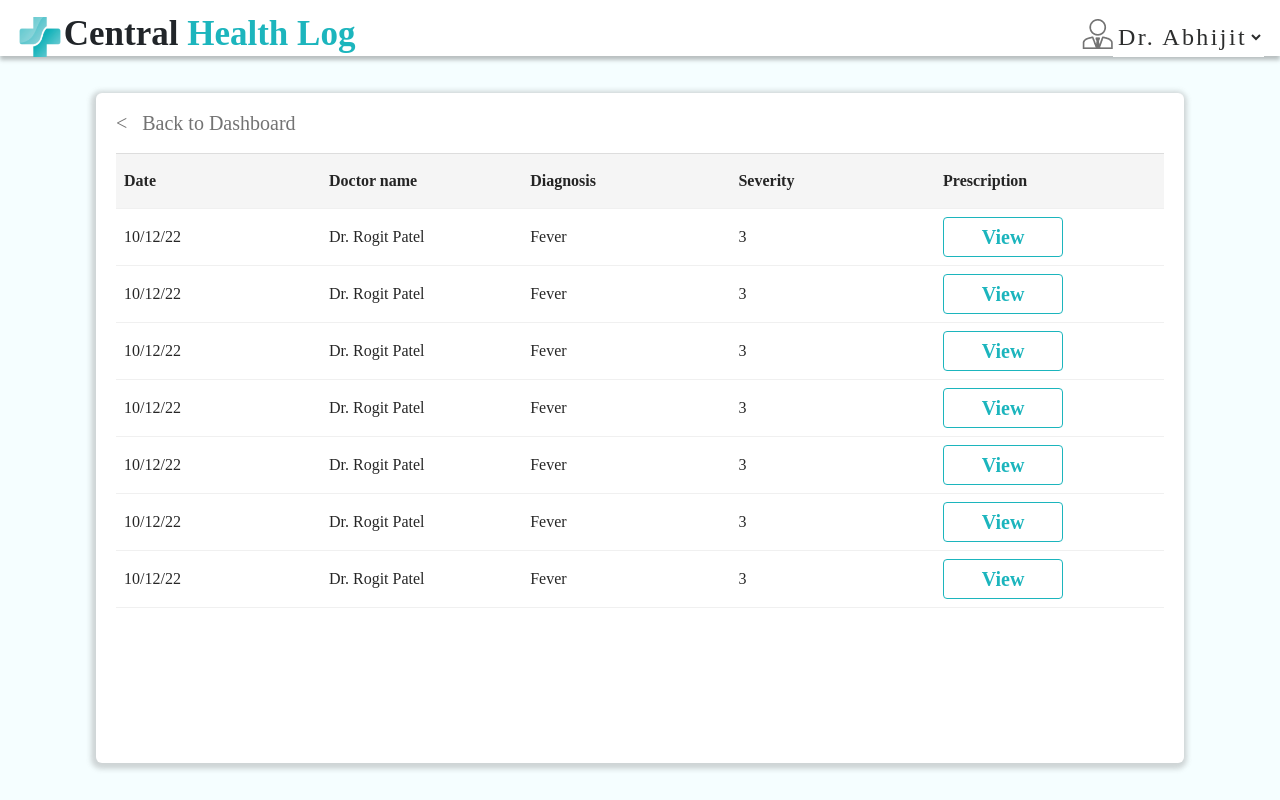
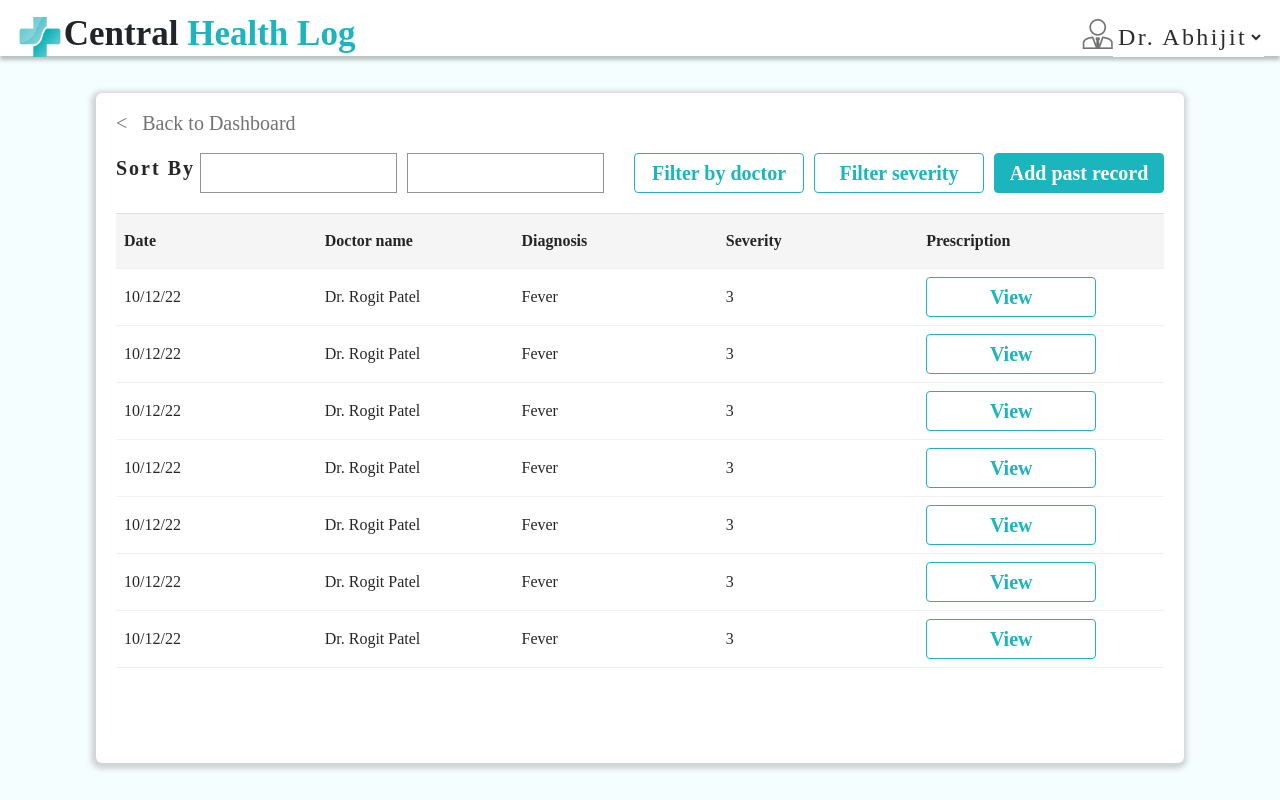
Before and after one commit to AkankshaGaonkar-Deloitte/Central-Health-Log, an Angular app in the folder CHL-Frontend/: page / in a window 1280 px wide. Built offline with nearby package versions, Linux system fonts and the light colour scheme.

Commit message:
search bars and filter buttons added to past record section

```diff
--- a/CHL-Frontend/src/app/components/past-records/past-records.component.html
+++ b/CHL-Frontend/src/app/components/past-records/past-records.component.html
@@ -3,6 +3,22 @@
     <div class="parent-container">
         <div class="sub-container">
             <div id="text1"><a href="#" ></a>&lt; &nbsp; Back to Dashboard</div>
+            <div class="search-filter">
+                <div class="left">
+                    <div id="sort-by">Sort By</div>
+                    <div style="margin-right: 10px;">
+                        <app-input [ipConfig]="ipConfig" (outputEmit)="onClickEventReceived($event)"></app-input>
+                    </div>
+                    <div>
+                        <app-input [ipConfig]="ipConfig" (outputEmit)="onClickEventReceived($event)"></app-input>
+                    </div>
+                </div>
+                <div class="right">
+                    <div style="margin-left: 10px;"><app-button [btntext]="'Filter by doctor'" [btnConfig]="textBtnConfig" ></app-button></div>
+                    <div style="margin-left: 10px;"><app-button [btntext]="'Filter severity'" [btnConfig]="textBtnConfig" ></app-button></div>
+                    <div style="margin-left: 10px;"><app-button [btntext]="'Add past record'" [btnConfig]="textBtnConfig2" ></app-button></div>
+                </div>
+            </div>
             <div class="sub-container-2">
                 <table>
                     <tr>
--- a/CHL-Frontend/src/app/components/past-records/past-records.component.scss
+++ b/CHL-Frontend/src/app/components/past-records/past-records.component.scss
@@ -1,7 +1,6 @@
 .main-container {
     width: 100vw;
     height: 100vh;
-}
 
     #nav-bar {
         height: 7%;
@@ -14,7 +13,6 @@
         flex-direction: row;
         justify-content: center;
         align-items: center;
-}
 
         .sub-container {
             background-color: #ffff;
@@ -22,7 +20,52 @@
             border-radius: 6px;
             width: 85%;
             height: 90%;
+
+            .search-filter {
+                display: flex;
+                justify-content: space-between;
+                margin: 20px;
+
+                .left {
+                    display: flex;
+                    justify-content: space-between;
+
+                    #sort-by {
+                        width: 84px;
+                        height: 30px;
+
+                        font-family: 'Poppins';
+                        font-style: normal;
+                        font-weight: 600;
+                        font-size: 20px;
+                        line-height: 30px;
+                        letter-spacing: 0.1em;
+                        color: rgba(0, 0, 0, 0.85);
                     }
+
+
+                }
+
+                .right {
+                    display: flex;
+                    justify-content: space-between;
+                }
+            }
+
+            .sub-container-2 {
+                position: relative;
+                margin: 20px;
+            }
+        }
+
+    }
+}
+
+
+
+
+
+
 
 #text1 {
     font-family: "Montserrat";
@@ -33,11 +76,6 @@
     color: #737373;
     padding-top: 20px;
     padding-left: 20px;
-}
-
-.sub-container-2 {
-    position: relative;
-    margin: 20px;
 }
 
 table {
--- a/CHL-Frontend/src/app/components/past-records/past-records.component.ts
+++ b/CHL-Frontend/src/app/components/past-records/past-records.component.ts
@@ -13,7 +13,7 @@ export class PastRecordsComponent implements OnInit {
       background: '#fff',
       color: '#1CB5BD',
       height: '40px',
-      width: '120px',
+      width: '170px',
       fontFamily: 'Montserrat',
       fontStyle: 'normal',
       fontWeight: '500',
@@ -21,12 +21,52 @@ export class PastRecordsComponent implements OnInit {
       lineHeight: '24px',
       textAlign: 'center',
 
-      }
+    }
   };
 
-constructor() { }
+  textBtnConfig2 = {
+    type: "submit",
+    styles: {
+      background: '#1CB5BD',
+      color: '#fff',
+      height: '40px',
+      width: '170px',
+      fontFamily: 'Montserrat',
+      fontStyle: 'normal',
+      fontWeight: '500',
+      fontSize: '20px',
+      lineHeight: '24px',
+      textAlign: 'center',
 
-ngOnInit(): void {
-}
+    }
+  };
+
+  ipConfig = {
+    type: 'search',
+    label: 'from',
+    styling: {
+      width: '197px',
+      height: '40px',
+      background: '#FFFFFF',
+      border: '1px solid #949494',
+      borderRadius: '0'
+    },
+    validations: {
+      required: '',
+      minLength: '',
+      maxLength: '',
+      pattern: ''
+    },
+    patternErrorMessage: 'Invalid ph no'
+  };
+
+  onClickEventReceived($event: string | number | null) {
+    console.log(`At parent ${$event}`);
+  }
+
+  constructor() { }
+
+  ngOnInit(): void {
+  }
 
 }
```
Lines whose indentation alone changed are shown as unchanged.
